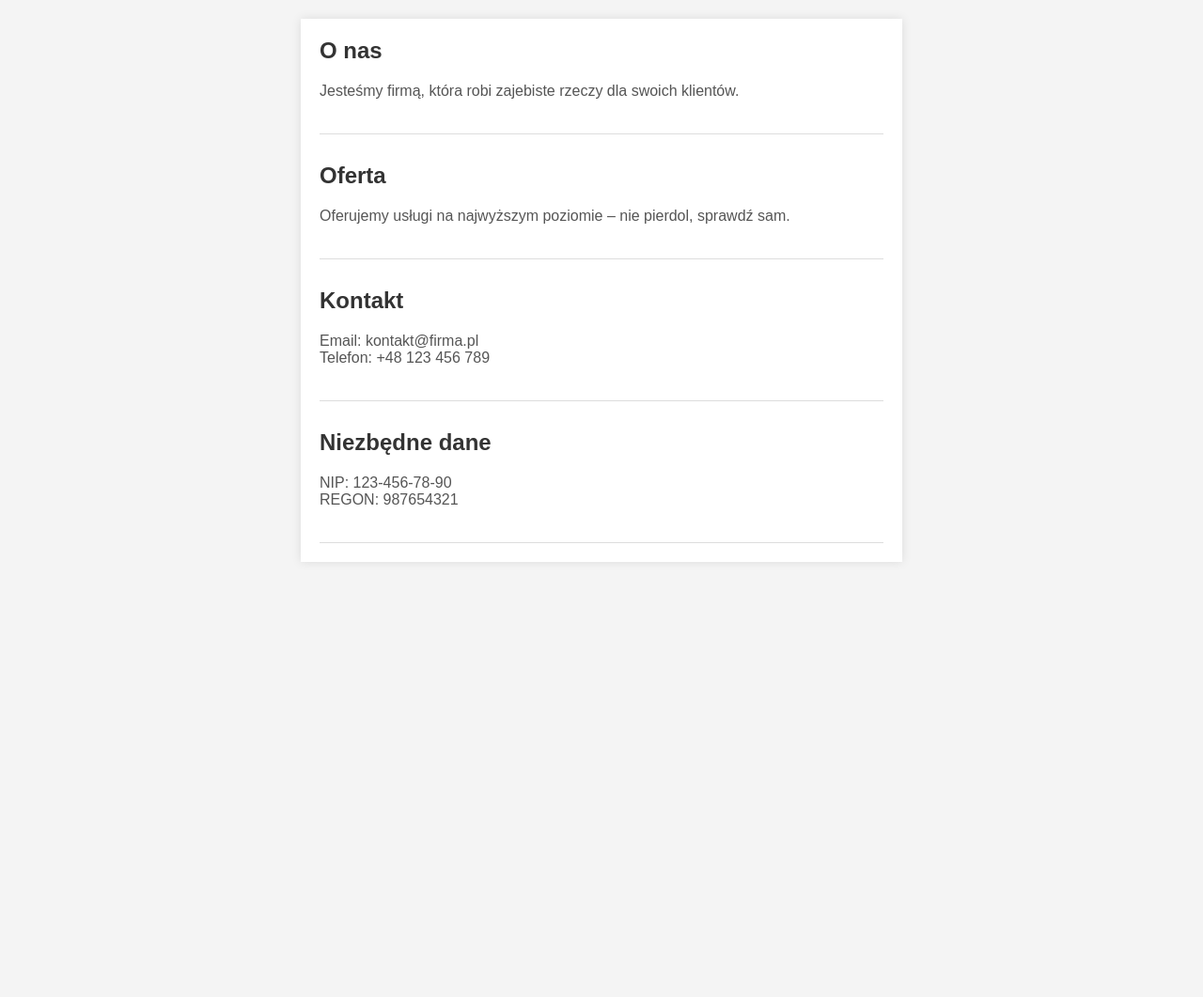
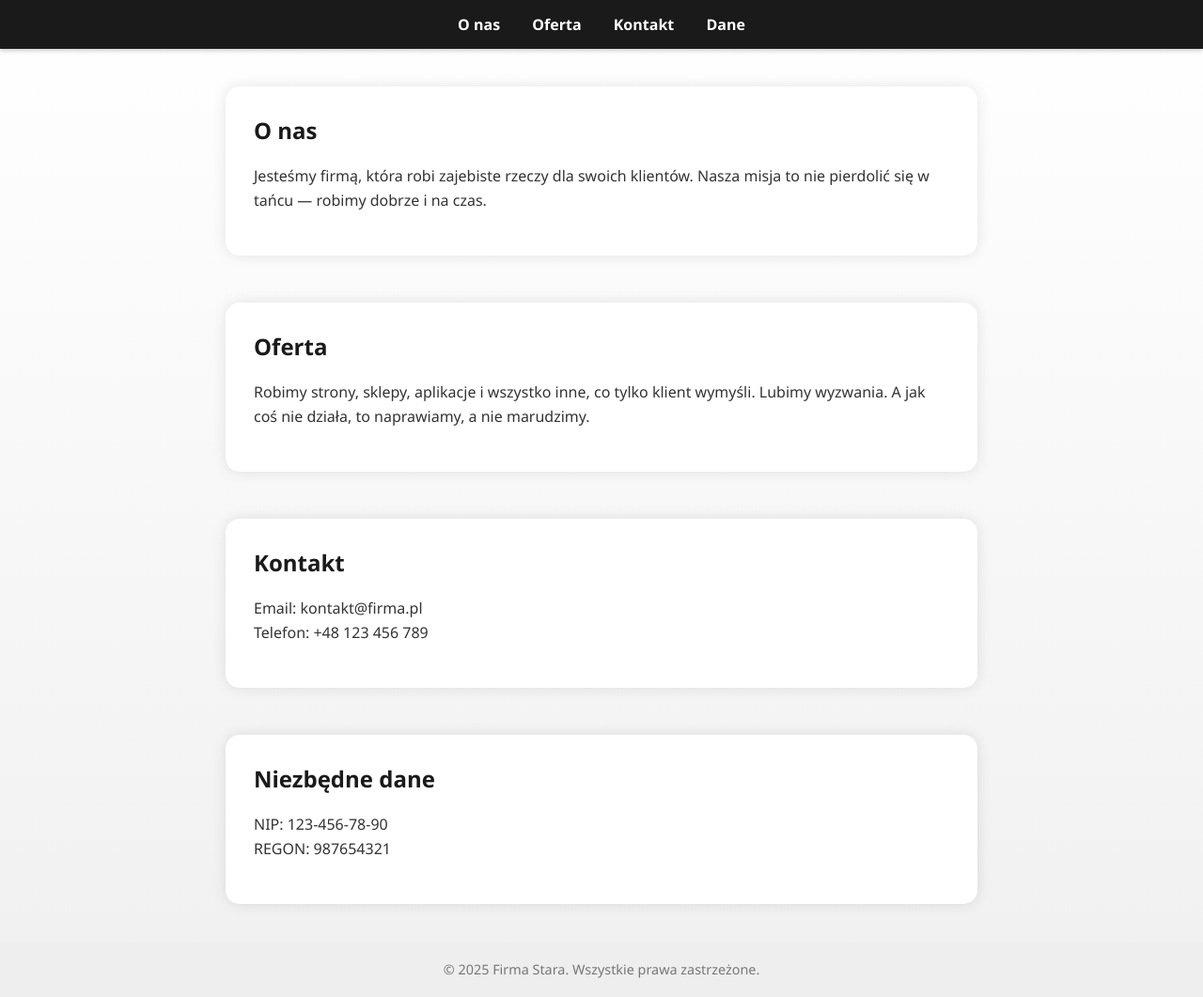
Before and after one commit to nvvqlc/moja-strona, a plain HTML site: page index.html in a window 1280 px wide. Shown: the whole page at 94% size. Before the commit the page ends 800 px from the top, so only its background shows below. Drawn offline with Linux system fonts and the light colour scheme.

Commit message:
Update index.html

```diff
--- a/index.html
+++ b/index.html
@@ -2,47 +2,88 @@
 <html lang="pl">
 <head>
   <meta charset="UTF-8" />
-  <title>Firma Stara</title>
+  <meta name="viewport" content="width=device-width, initial-scale=1.0">
+  <title>Strona Firmowa</title>
   <style>
+    html {
+      scroll-behavior: smooth;
+    }
     body {
-      font-family: Arial, sans-serif;
       margin: 0;
-      padding: 0;
-      background: #f4f4f4;
+      font-family: 'Segoe UI', Tahoma, Geneva, Verdana, sans-serif;
+      background: linear-gradient(180deg, #ffffff, #f0f0f0);
+      color: #333;
+    }
+    header {
+      position: sticky;
+      top: 0;
+      background-color: #1a1a1a;
+      color: white;
+      padding: 15px;
+      text-align: center;
+      z-index: 10;
+      box-shadow: 0 2px 5px rgba(0,0,0,0.2);
+    }
+    nav a {
+      color: white;
+      margin: 0 15px;
+      text-decoration: none;
+      font-weight: bold;
     }
     .container {
-      width: 80%;
-      max-width: 600px;
-      margin: 20px auto;
-      background: white;
-      box-shadow: 0 0 10px rgba(0,0,0,0.1);
-      padding: 20px;
+      width: 90%;
+      max-width: 800px;
+      margin: 0 auto;
+      padding: 40px 20px;
       display: flex;
       flex-direction: column;
-      gap: 30px;
+      gap: 50px;
     }
     section {
-      border-bottom: 1px solid #ddd;
-      padding-bottom: 20px;
+      background: white;
+      padding: 30px;
+      border-radius: 15px;
+      box-shadow: 0 0 15px rgba(0,0,0,0.1);
+      transition: transform 0.2s ease;
+    }
+    section:hover {
+      transform: translateY(-5px);
     }
     h2 {
       margin-top: 0;
-      color: #333;
+      color: #1a1a1a;
     }
     p {
-      color: #555;
+      font-size: 1rem;
+      line-height: 1.6;
+    }
+    footer {
+      text-align: center;
+      padding: 20px;
+      background: #eee;
+      font-size: 0.9em;
+      color: #777;
     }
   </style>
 </head>
 <body>
+  <header>
+    <nav>
+      <a href="#o-nas">O nas</a>
+      <a href="#oferta">Oferta</a>
+      <a href="#kontakt">Kontakt</a>
+      <a href="#dane">Dane</a>
+    </nav>
+  </header>
+
   <div class="container">
     <section id="o-nas">
       <h2>O nas</h2>
-      <p>Jesteśmy firmą, która robi zajebiste rzeczy dla swoich klientów.</p>
+      <p>Jesteśmy firmą, która robi zajebiste rzeczy dla swoich klientów. Nasza misja to nie pierdolić się w tańcu — robimy dobrze i na czas.</p>
     </section>
     <section id="oferta">
       <h2>Oferta</h2>
-      <p>Oferujemy usługi na najwyższym poziomie – nie pierdol, sprawdź sam.</p>
+      <p>Robimy strony, sklepy, aplikacje i wszystko inne, co tylko klient wymyśli. Lubimy wyzwania. A jak coś nie działa, to naprawiamy, a nie marudzimy.</p>
     </section>
     <section id="kontakt">
       <h2>Kontakt</h2>
@@ -53,5 +94,9 @@
       <p>NIP: 123-456-78-90<br>REGON: 987654321</p>
     </section>
   </div>
+
+  <footer>
+    © 2025 Firma Stara. Wszystkie prawa zastrzeżone.
+  </footer>
 </body>
 </html>
```
